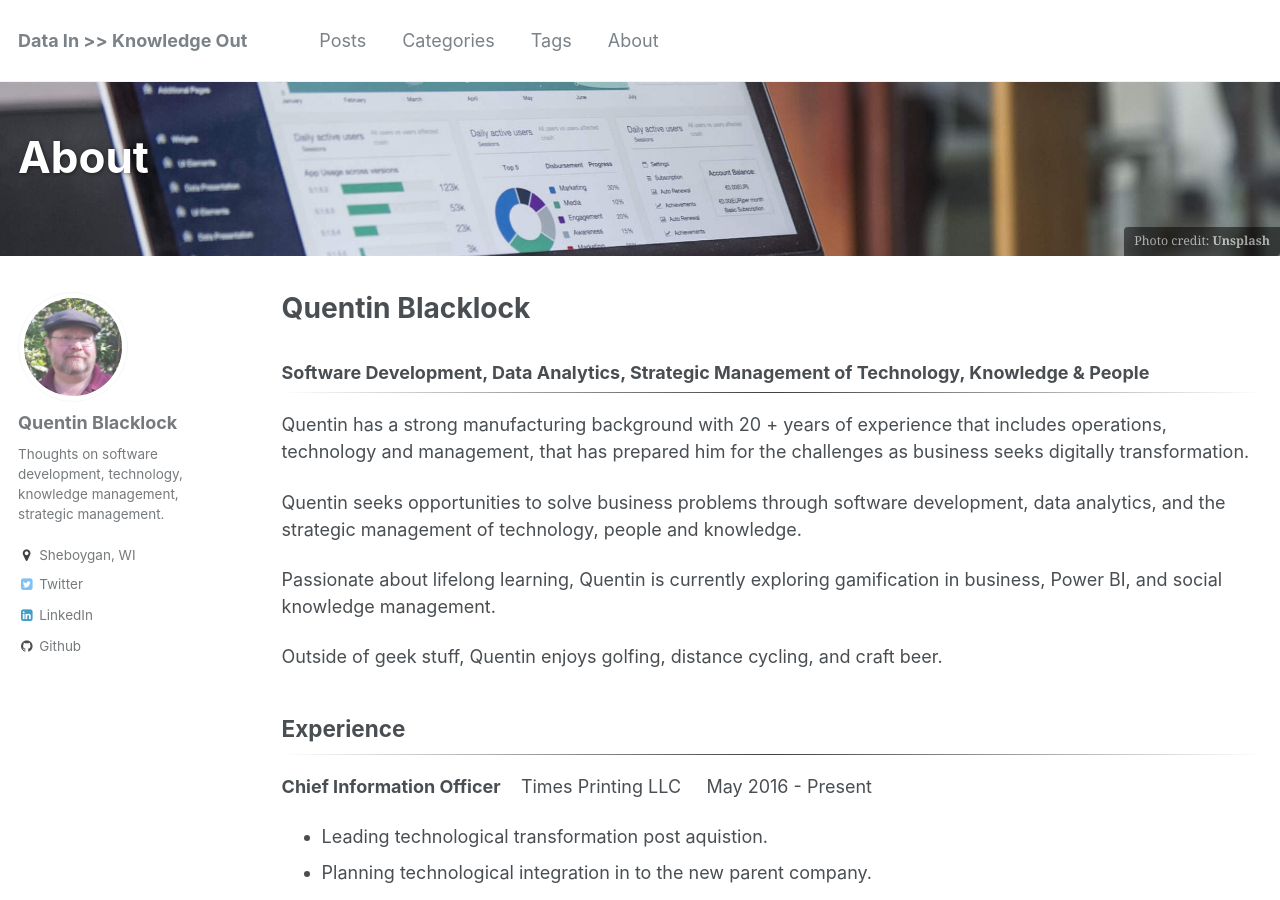
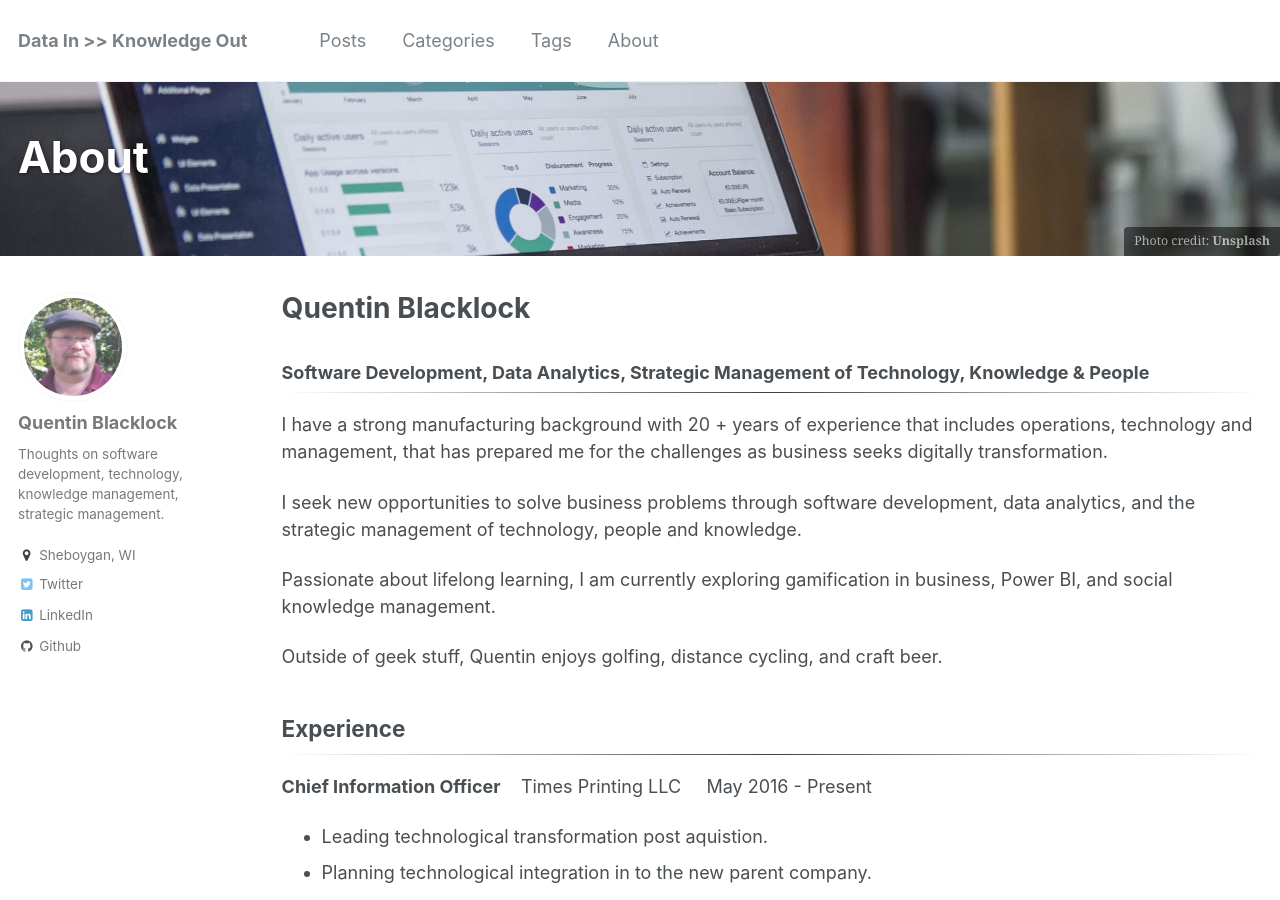
Before and after one commit to quentin-blacklock/quentin-blacklock.github.io, a Jekyll site: the page built from _pages/about.md, in a window 1280 px wide and 900 px high. Built offline with Jekyll 4.4.1, drawn with Linux system fonts in a browser that asks for light colours.

Commit message:
edit about

```diff
--- a/_pages/about.md
+++ b/_pages/about.md
@@ -13,13 +13,15 @@ author_profile: true
 ### Software Development, Data Analytics, Strategic Management of Technology, Knowledge & People
 _____
 
-Quentin has a strong manufacturing background with 20 + years of experience that includes operations, technology and management, that has prepared him for the challenges as business seeks digitally transformation.
+I have a strong manufacturing background with 20 + years of experience that includes operations, technology and management, that has prepared me for the challenges as business seeks digitally transformation.
 
-Quentin seeks opportunities to solve business problems through software development, data analytics, and the strategic management of technology, people and knowledge.
+I seek new opportunities to solve business problems through software development, data analytics, and the strategic management of technology, people and knowledge.
 
-Passionate about lifelong learning, Quentin is currently exploring gamification in business, Power BI, and social knowledge management.
+Passionate about lifelong learning, I am currently exploring gamification in business, Power BI, and social knowledge management.
 
 Outside of geek stuff, Quentin enjoys golfing, distance cycling, and craft beer.
+
+
 
 ## Experience
 _____
```
